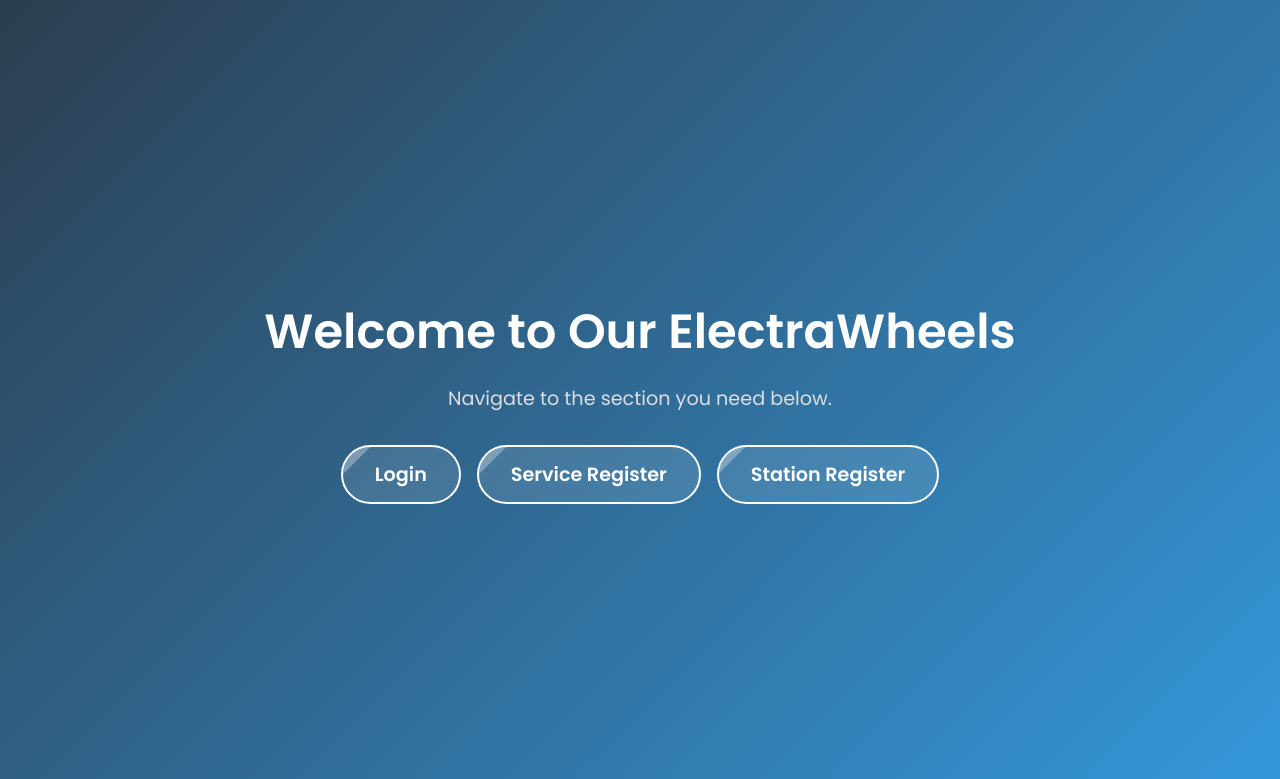
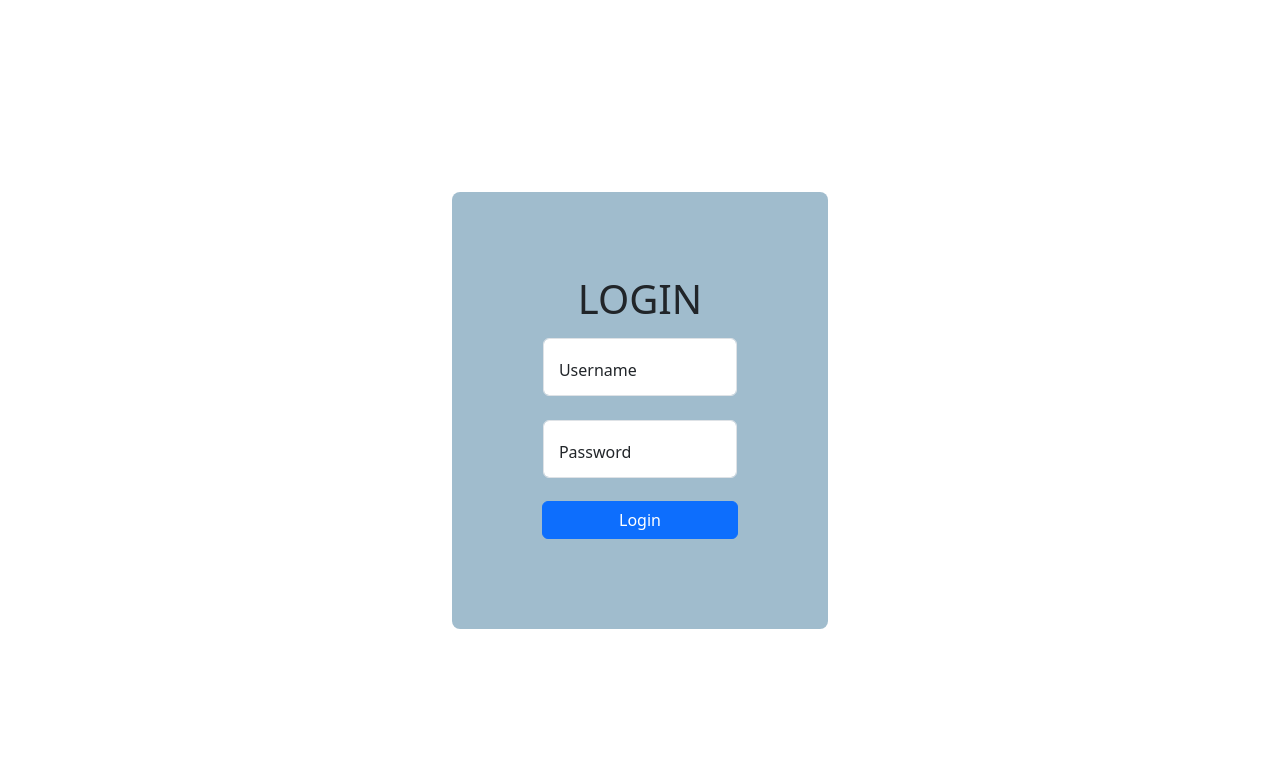
Before and after one commit to Neeraj246/ElectraWheels-, a Django app: page / in a window 1280 px wide. Shown: the top 779 px of the page. Run offline with Django 5.2, Linux system fonts and the light colour scheme.

Commit message:
20-02-2025

```diff
--- a/evapp/serializer.py
+++ b/evapp/serializer.py
@@ -10,7 +10,7 @@ class UserSerializer(ModelSerializer):
 
 class LoginSerializer(ModelSerializer):
     class Meta:
-        models=Logintable
+        model=Logintable
         fields=['username','password']
 
 class station_serializer(ModelSerializer):
@@ -53,7 +53,7 @@ class feedback_serializer(ModelSerializer):
 class spare_serializer(ModelSerializer):
     class Meta:
         model=SpareTable
-        fields=['Name','Amount','Details','image']
+        fields=['id','Name','Amount','Details','image']
 
 
 class sparebooking_serializer(ModelSerializer):
--- a/evapp/urls.py
+++ b/evapp/urls.py
@@ -5,7 +5,8 @@ from django.urls import path
 from evapp.views import *
 
 urlpatterns = [
-    path('login', LoginPage.as_view(), name="login"),
+    path('logout/',Logout.as_view(), name="logout"),
+    path('', LoginPage.as_view(), name="login"),
     path('admin_home/',AdminHome.as_view(), name="admin_home"),
     # path('navigation/',NavigationPage.as_view(), name="navigation"),
     path('feedback/',FeedbackPage.as_view(), name="feedback"),
@@ -16,7 +17,6 @@ urlpatterns = [
     path('slot/',Slotpage.as_view(), name="slot"),
     path('spares/',Sparepage.as_view(), name="spares"),
     path('sparebooking/',Sparebookingpage.as_view(), name="sparebooking"),
-    path('logout/',Logout.as_view(), name="logout"),
     path('complaint/',ComplaintPage.as_view(), name="complaint"),
     path('delete_user/<int:id>',DeleteUser.as_view(), name="delete_user"),
     path('accept_station/<int:id>',AcceptStation.as_view(), name="accept_station"),
@@ -33,6 +33,7 @@ urlpatterns = [
 # /////////////////////////////////// API ////////////////////////////////////
 
     path('LoginPageApi',LoginPageApi.as_view(), name='LoginPageApi'),
+    path('UserReg',UserReg.as_view(), name='UserReg'),
     path('viewStations',ViewStation.as_view(), name='viewStations'),
     path('submitfeedback',submitfeedback.as_view(), name='submitfeedback'),
     path('ViewService',ViewService.as_view(), name='ViewService'),
@@ -48,6 +49,7 @@ urlpatterns = [
     path('ViewReview',ViewReview.as_view(),name='ViewReview'),
     path('AddReview',AddReview.as_view(),name='AddReview'),
     path('NearestStationsAPI/<int:latitude>/<int:longitude>',NearestStationsAPI.as_view(),name='NearestStationsAPI'),
+    path('ForgotPasswordAPIView',ForgotPasswordAPIView.as_view(),name='ForgotPasswordAPIView'),
 
 
 
--- a/evapp/views.py
+++ b/evapp/views.py
@@ -9,10 +9,27 @@ from evapp.models import *
 from rest_framework.views import APIView
 from rest_framework.response import Response
 from rest_framework import status
+from django.contrib.auth.mixins import LoginRequiredMixin
 
 from evapp.serializer import *
 
 # Create your views here.
+
+from django.utils.decorators import method_decorator
+from django.views.decorators.cache import never_cache
+
+class SessionRequiredMixin(View):
+    """Mixin to check if 'userid' exists in session, otherwise redirect to login."""
+
+    @method_decorator(never_cache)
+    def dispatch(self, request, *args, **kwargs):
+        if not request.session.get('userid'):
+            return redirect('login')
+        return super().dispatch(request, *args, **kwargs)
+class Logout(View):
+    def get(self, request):
+        auth.logout(request)
+        return redirect('/')
 
 class LoginPage(View):
     def get(self,request):
@@ -24,10 +41,19 @@ class LoginPage(View):
             obj=Logintable.objects.get(username=username,password=password)
             request.session['user_id']=obj.id
             if obj.type =='admin':
+                auth_obj = auth.authenticate(username='auth1',password='auth1')
+                if auth_obj is not None:
+                    auth.login(request, auth_obj)
                 return HttpResponse('''<script> alert('Login Successfully'); window.location.href='/admin_home/'; </script>''')
             elif obj.type =='station' and obj.status == 'active':
+                auth_obj = auth.authenticate(username='auth1',password='auth1')
+                if auth_obj is not None:
+                    auth.login(request, auth_obj)
                 return HttpResponse('''<script> alert('Login Successfully'); window.location.href='/dash'; </script>''')
             elif obj.type =='service' and obj.status == 'active':
+                auth_obj = auth.authenticate(username='auth1',password='auth1')
+                if auth_obj is not None:
+                    auth.login(request, auth_obj)
                 return HttpResponse('''<script> alert('Login Successfully'); window.location.href='/serviceDas'; </script>''')
             else:
                 return HttpResponse('''<script> alert('not an active User'); window.location.href='/'; </script>''')
@@ -38,14 +64,20 @@ class LoginPage(View):
         except Logintable.DoesNotExist:
             messages.error(request,"Invalid username or password")
             return redirect('login')
+from django.contrib import auth
 
 class Logout(View):
     def get(self, request):
+        # auth.logout(request)
         request.session.flush()
-        return HttpResponse('''<script> alert('Logout Successfully'); window.location.href='/login'; </script>''')
+        return redirect('/')
+
+
 
 class AdminHome(View):
+    login_url='/'
     def get(self,request):
+        print(request.session['user_id'])
         u = UserTable.objects.count()
         s = StationTable.objects.count()
         sv = ServiceTable.objects.count()
@@ -56,84 +88,100 @@ class AdminHome(View):
 #         return render(request, 'navigation.html')
 
 class FeedbackPage(View):
+    login_url='/'
     def get(self,request):
         obj= FeedbackTable.objects.all()
         return render(request, 'feedbacktable.html',{'obj':obj})
 
 class AdminPage(View):
+    login_url='/'
     def get(self,request):
         return render(request, 'administrator.html')
 
 class ServicePage(View):
+    login_url='/'
     def get(self,request):
         obj= ServiceTable.objects.all()
         return render(request, 'manage service.html',{'obj':obj})
 
 class UserPage(View):
+    login_url='/'
     def get(self,request):
         obj = UserTable.objects.all()
         return render(request, 'manage user.html',{'obj':obj})
 
 class StationPage(View):
+    login_url='/'
     def get(self,request):
         obj = StationTable.objects.all()
         return render(request, 'manage station.html',{'obj':obj})
 
 class ComplaintPage(View):
+    login_url='/'
     def get(self,request):
         obj = ComplaintTable.objects.all()
         return render(request, 'complainttable.html',{'obj':obj})
 
 class DeleteUser(View):
+    login_url='/'
     def get(self,request, id):
         obj = Logintable.objects.get(id=id)
         obj.delete()
         return HttpResponse('''<script> alert('Deleted Successfully'); window.location.href='/user'; </script>''')
 class AcceptStation(View):
+    login_url='/'
     def get(self,request,id):
        obj=Logintable.objects.get(id=id)
        obj.status="active"
        obj.save()
        return HttpResponse('''<script> alert('Accepted Successfully'); window.location.href='/station'; </script>''')
 class RejectStation(View):
+    login_url='/'
     def get(self,request,id):
        obj=Logintable.objects.get(id=id)
        obj.status="reject"
        obj.save()
        return HttpResponse('''<script> alert('Rejected '); window.location.href='/station'; </script>''')
 class Acceptservicecenter(View):
+    login_url='/'
     def get(self,request,id):
        obj=Logintable.objects.get(id=id)
        obj.status="active"
        obj.save()
        return HttpResponse('''<script> alert('Accepted Successfully'); window.location.href='/service'; </script>''')
 class Rejectservicecenter(View):
+    login_url='/'
     def get(self,request,id):
        obj=Logintable.objects.get(id=id)
        obj.status="reject"
        obj.save()
        return HttpResponse('''<script> alert('Reject'); window.location.href='/service'; </script>''')
 class Slotpage(View):
+    login_url='/'
     def get(self,request):
         obj = SlotTable.objects.all()
         return render(request, 'slottable.html',{'obj':obj})
 class Sparepage(View):
+    login_url='/'
     def get(self,request):
         obj = SpareTable.objects.all()
         return render(request, 'sparetable.html',{'obj':obj})
 
 class Sparebookingpage(View):
+    login_url='/'
     def get(self,request):
         obj = SpareBookingTable.objects.all()
         return render(request, 'sparebookingtable.html',{'obj':obj})
 
 class Deleteslot(View):
+    login_url='/'
     def get(self,request, id):
         obj = SlotTable.objects.get(id=id)
         obj.delete()
         return HttpResponse('''<script> alert('Deleted Successfully'); window.location.href='/slot'; </script>''')
 
 class Deletespare(View):
+    login_url='/'
     def get(self,request, id):
         obj = SpareTable.objects.get(id=id)
         obj.delete()
@@ -141,6 +189,7 @@ class Deletespare(View):
 
 
 class Reply(View):
+    login_url='/'
     def get(self,request, c_id):
         obj = ComplaintTable.objects.get(id=c_id)
         return render(request, 'reply.html',{'obj': obj})
@@ -157,6 +206,7 @@ class Reply(View):
 
 
 class Addparts(View):
+    login_url='/'
     def get(self, request):
         user_id=request.session.get('user_id')
         user_obj=ServiceTable.objects.get(LOGIN__id=user_id)
@@ -173,15 +223,18 @@ class Addparts(View):
 
 
 class RegSpa(View):
+    login_url='/'
     def get(self, request):
         return render(request, 'Station/reg.html')
 
 
 class Index(View):
+    login_url='/'
     def get(self, request):
         return render(request,'index.html')
 
 class Servreg(View):
+     login_url='/'
      def get(self, request):
         return render(request,'Service/servreg.html')
      def post(self,request):
@@ -190,14 +243,19 @@ class Servreg(View):
             f=form.save(commit=False)
             username=request.POST['username']
             password = request.POST['password']
-            login_obj= Logintable.objects.create(username=username, password=password, type="service", status="pending")
-            f.LOGIN=login_obj
-            f.save()
-            login_obj.save()
-            return HttpResponse('''<script> alert('Registered Successfully'); window.location.href='/login'; </script>''')
+            if Logintable.objects.filter(username=username).exists():
+            # Username already exists, handle accordingly (e.g., return an error message)
+                return HttpResponse(''''<script> alert('Username already exists');window.location.href='/servreg';</script>''')
+            else:
+                login_obj= Logintable.objects.create(username=username, password=password, type="service", status="pending")
+                f.LOGIN=login_obj
+                f.save()
+                login_obj.save()
+                return HttpResponse('''<script> alert('Registered Successfully'); window.location.href='/login'; </script>''')
 
 
 class Reg(View):
+   login_url='/'
    def get(self, request):
         return render(request,'Station/reg.html')
    def post(self,request):
@@ -206,27 +264,34 @@ class Reg(View):
             f=form.save(commit=False)
             username=request.POST['username']
             password = request.POST['password']
-            login_obj= Logintable.objects.create(username=username, password=password, type="station", status="pending")
-            f.LOGIN=login_obj
-            f.save()
-            login_obj.save()
-            return HttpResponse('''<script> alert('Registered Successfully'); window.location.href='/login'; </script>''')
+            if Logintable.objects.filter(username=username).exists():
+            # Username already exists, handle accordingly (e.g., return an error message)
+                return HttpResponse(''''<script> alert('Username already exists');window.location.href='/reg';</script>''')
+            else:
+                login_obj= Logintable.objects.create(username=username, password=password, type="station", status="pending")
+                f.LOGIN=login_obj
+                f.save()
+                login_obj.save()
+                return HttpResponse('''<script> alert('Registered Successfully'); window.location.href='/login'; </script>''')
 
 
 class ServiceDas(View):
+   login_url='/'
    def get(self, request):
         c = SpareBookingTable.objects.filter(SPARE__SERVICE__LOGIN_id = request.session.get('user_id'),Status='pending').count()
         a=SpareTable.objects.filter(SERVICE__LOGIN__id = request.session.get('user_id')).count()
-
+        print('-----', c)
         return render(request,'Service/serviceDas.html',{'c':c, 'a':a})
 
 class Vieworders(View):
+   login_url='/'
    def get(self, request):
         c = SpareBookingTable.objects.filter(SPARE__SERVICE__LOGIN_id = request.session.get('user_id'))
         return render(request,'Service/Vieworders.html',{'c':c})
 
 
 class AcceptOrder(View):
+    login_url='/'
     def get(self,request,id):
        obj=SpareBookingTable.objects.get(id=id)
        obj.Status="Accepted"
@@ -235,6 +300,7 @@ class AcceptOrder(View):
 
 
 class RejectOrder(View):
+    login_url='/'
     def get(self,request,id):
        obj=SpareBookingTable.objects.get(id=id)
        obj.Status="rejected"
@@ -242,17 +308,20 @@ class RejectOrder(View):
        return HttpResponse('''<script> alert('Rejected '); window.location.href='/vieworders'; </script>''')
 
 class ManParts(View):
+   login_url='/'
    def get(self, request):
         c=SpareTable.objects.filter(SERVICE__LOGIN__id = request.session.get('user_id'))
         return render(request,'Service/ManParts.html',{'c':c})
 
 class Deleteparts(View):
+    login_url='/'
     def get(self, request, pk):
         n = SpareTable.objects.get(pk=pk)
         n.delete()
         return HttpResponse('''<script> alert('deleted Successfully'); window.location.href='/manparts'; </script>''')
 
 class Editparts(View):
+    login_url='/'
     def get(self, request, pk):
         n = SpareTable.objects.get(pk=pk)
         return render(request,'Service/editparts.html',{'n':n})
@@ -264,6 +333,7 @@ class Editparts(View):
             return HttpResponse('''<script> alert('Updated Successfully'); window.location.href='/manparts'; </script>''')
 
 class Dash(View):
+    login_url='/'
     def get(self, request):
         print("$$$$$$$$$$$$$$$$$$$$$$$$$$$$$$$")
         total_alerts_count = Alert.objects.count()
@@ -282,17 +352,20 @@ class Dash(View):
         return render(request,'Station/Dash.html', {'total_alerts_count': total_alerts_count,'pending_slots_count': pending_slots_count, 'c':c})
 
 class ViewStations(View):
+    login_url='/'
     def get(self, request):
         obj=StationTable.objects.all()
         # obj=StationTable.objects.exclude(LOGIN_id=request.session['user_id'])
         return render(request,'Station/ViewStations.html', {'obj':obj})
 
 class ManageBooking(View):
+    login_url='/'
     def get(self, request):
         c = SlotTable.objects.filter(STATION__LOGIN_id = request.session.get('user_id'))
         return render(request,'Station/ManageBooking.html', {'c':c})
 
 class AcceptSlot(View):
+    login_url='/'
     def get(self,request,id):
        obj=SlotTable.objects.get(id=id)
        obj.Status="Start"
@@ -301,6 +374,7 @@ class AcceptSlot(View):
 
 
 class RejectSlot(View):
+    login_url='/'
     def get(self,request,id):
        obj=SlotTable.objects.get(id=id)
        obj.Status="rejected"
@@ -310,16 +384,19 @@ class RejectSlot(View):
 
 
 class ViewReviews(View):
+    login_url='/'
     def get(self, request):
         c = FeedbackTable.objects.filter(STATION__LOGIN_id = request.session.get('user_id'))
         print('##############################################',c)
         return render(request,'Station/ViewReview.html', {'c':c})
 
 class BaseServ(View):
+    login_url='/'
     def get(self, request):
         return render(request,'Service/Base.html')
 
 class Base(View):
+    login_url='/'
     def get(self, request):
         print("$$$$$$$$$$$$$$$$$$$$$$$$$$$$$$$")
         total_alerts_count = Alert.objects.count()
@@ -332,12 +409,14 @@ class Base(View):
         return render(request,'Station/Base.html', context)
 
 class Emergencyalert(View):
+    login_url='/'
     def get(self, request):
         c = Alert.objects.all()
         return render(request,'Station/ViewEmergencyAlert.html',{'c':c})
 
 
 class AlertSend(View):
+    login_url='/'
     def get(self, request):
         return render(request, 'Alert.html')
     def post(self, request):
@@ -347,11 +426,13 @@ class AlertSend(View):
             return HttpResponse('''<script> alert('Alert Sent Successfully'); window.location.href='/viewalert'</script>''')
 
 class ViewAlert(View):
+    login_url='/'
     def get(self, request):
         c = Alert.objects.all()
         return render(request, 'viewalert.html', {'c':c})
 
 class stationviewreview(View):
+    login_url='/'
     def get(self, request):
         c = FeedbackTable.objects.filter(Chargingstation__LOGIN_id = request.session.get('user_id'))
         return render(request,'Station/ViewReview.html',{'c':c})
@@ -365,7 +446,7 @@ class LoginPageApi(APIView):
         response_dict = {}
 
         # Get data from the request
-        username = request.data.get("email")
+        username = request.data.get("username")
         password = request.data.get("password")
         print("username", username, password)
         # Validate input
@@ -393,7 +474,7 @@ class LoginPageApi(APIView):
         return Response(response_dict, status=status.HTTP_200_OK)
 
 class UserReg(APIView):
-    def get(self,request):
+    def post(self,request):
         print("######################", request.data)
         user_serial = UserSerializer(data=request.data)
         login_serial = LoginSerializer(data=request.data)
@@ -403,9 +484,15 @@ class UserReg(APIView):
         if data_valid and login_valid:
             print("&&&&&&&&&&&&&&&&&&&&&&&&")
             password = request.data['password']
-            login_profile = login_serial.save(user_type='USER', password=password)
-            user_serial.save(LOGIN=login_profile)
-            return Response(user_serial.data, status=status.HTTP_201_CREATED)
+            username= request.data['username']
+            if Logintable.objects.filter(username=username).exists():
+    # Username already exists, handle accordingly (e.g., return an error message)
+                return Response({'message':"Username already exists"},status=status.HTTP_200_OK)
+            else:
+
+                login_profile = login_serial.save(type='USER', password=password)
+                user_serial.save(LOGIN=login_profile)
+                return Response(user_serial.data, status=status.HTTP_201_CREATED)
         return Response({'login_error': login_serial.errors if not login_valid else None,
                          'user_error': user_serial.errors if not data_valid else None}, status=status.HTTP_400)
 
@@ -489,17 +576,20 @@ class ViewSpare(APIView):
         spare=SpareTable.objects.all()
         print("-----------spares -->", spare)
         serializer = spare_serializer(spare, many = True)
+        print("-----------spares -->", serializer.data)
         return Response(serializer.data)
 class Bookspare(APIView):
     def post(self, request):
         print(request.data)
-        data=request.data
-        data['USER']=UserTable.objects.get(LOGIN__ID=request.data['USER'])
-        serializer=sparebooking_serializer(data=data)
-        if serializer.is_valid():
-            serializer.save()
-            return Response(serializer.data, status=status.HTTP_201_CREATED)
-        return Response(serializer.errors, status=status.HTTP_400_BAD_REQUEST)
+        print("-------->",request.data)
+        # serializer=sparebooking_serializer(data=data)
+        obj = SpareBookingTable()
+        obj.USER = UserTable.objects.get(LOGIN_id=request.data['USER'])
+        obj.SPARE = SpareTable.objects.get(id=request.data['SPARE'])
+        obj.Status = "pending"
+        obj.save()
+        return Response(status=status.HTTP_201_CREATED)
+
 class Viewbookinghistory(APIView):
     def get(self,request,id):
         bookinghistory=SpareBookingTable.objects.filter(USER__LOGIN__id=id).all()
@@ -593,3 +683,34 @@ class bookinStatus(APIView):
         station_obj.status = "active"
         station_obj.save()
         return Response(status=status.HTTP_200_OK)
+from django.core.mail import send_mail
+
+class ForgotPasswordAPIView(APIView):
+
+    def post(self, request, *args, **kwargs):
+        print(request.data)
+         # DRF uses request.data instead of request.POST
+
+
+        try:
+
+            user = UserTable.objects.get(Email=request.data['email'])
+            print(user) # Fetch user based on email
+
+            # Generate password reset token
+            loginid=Logintable.objects.get(id=user.LOGIN.id)
+            print(loginid.password)
+
+
+            # Send email with the reset link
+            subject = "Your password is"
+            message = f" your password:\n\n{loginid.password}"
+            from_email = "nihaalaa002@gmail.com'"
+            recipient_list = [request.data['email']]
+            print("eeeeeeeeeeee")
+
+            send_mail(subject, message, from_email, recipient_list, fail_silently=False,)
+
+            return Response({"message": "Password has been sent to your email."}, status=status.HTTP_200_OK)
+        except UserTable.DoesNotExist:
+            return Response({"message": "User not found"}, status=status.HTTP_200_OK)
--- a/template/Service/serviceDas.html
+++ b/template/Service/serviceDas.html
@@ -18,6 +18,7 @@
         <div class="card position-relative">
             <span class="badge badge-count">{{ c }}</span>
             <h2 class="card-title">View Orders</h2>
+            {{cs}}
             <p class="card-text">Track and manage customer orders efficiently.</p>
             <a href="/vieworders" class="btn btn-danger">Check Orders</a>
         </div>
--- a/template/index.html
+++ b/template/index.html
@@ -105,7 +105,7 @@
 </head>
 <body>
   <div class="container">
-    <h1>Welcome to Our ElectraWheels</h1>
+    <h1>Welcome to ElectraWheels</h1>
     <p>Navigate to the section you need below.</p>
     <div class="button-container">
       <a href="/login" class="button">Login</a>
--- a/template/login.html
+++ b/template/login.html
@@ -7,6 +7,13 @@
     <link rel="stylesheet" href="{% static 'css/login1.css' %}">
     <link href="https://cdn.jsdelivr.net/npm/bootstrap@5.3.3/dist/css/bootstrap.min.css" rel="stylesheet" integrity="sha384-QWTKZyjpPEjISv5WaRU9OFeRpok6YctnYmDr5pNlyT2bRjXh0JMhjY6hW+ALEwIH" crossorigin="anonymous">
     <script src="https://cdn.jsdelivr.net/npm/bootstrap@5.3.3/dist/js/bootstrap.bundle.min.js" integrity="sha384-YvpcrYf0tY3lHB60NNkmXc5s9fDVZLESaAA55NDzOxhy9GkcIdslK1eN7N6jIeHz" crossorigin="anonymous"></script>
+    <script>
+      // Replace the current history state to prevent back navigation
+      history.replaceState(null, "", location.href);
+      window.onpopstate = function () {
+          history.replaceState(null, "", location.href);
+      };
+        </script>
 </head>
 <body>
 
@@ -27,5 +34,12 @@
 
 
 </div>
+<script>
+  // Replace the current history state to prevent back navigation
+  history.replaceState(null, "", location.href);
+  window.onpopstate = function () {
+      history.replaceState(null, "", location.href);
+  };
+    </script>
 </body>
 </html>
--- a/template/manage user.html
+++ b/template/manage user.html
@@ -4,7 +4,7 @@
 
 
     <div class="body">
-       <table class="table table-dark table-striped" style="width: 700px;a">
+       <table class="table table-dark table-striped" style="width: 700px;">
         <tr>
             <th>ID</th>
             <th>Name</th>
```
Also changed, not shown: myproject/settings.py (+11 -0 lines), template/admin_home.html (+14 -0 lines), db.sqlite3, evapp/models.py (line endings or trailing spaces).
